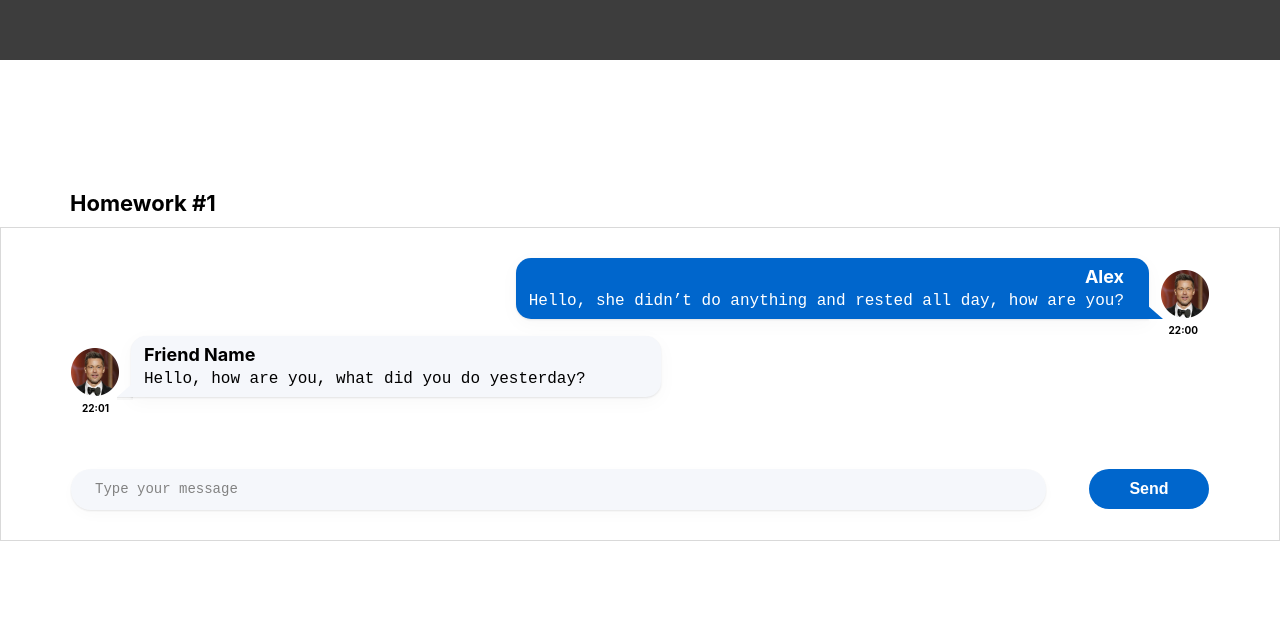
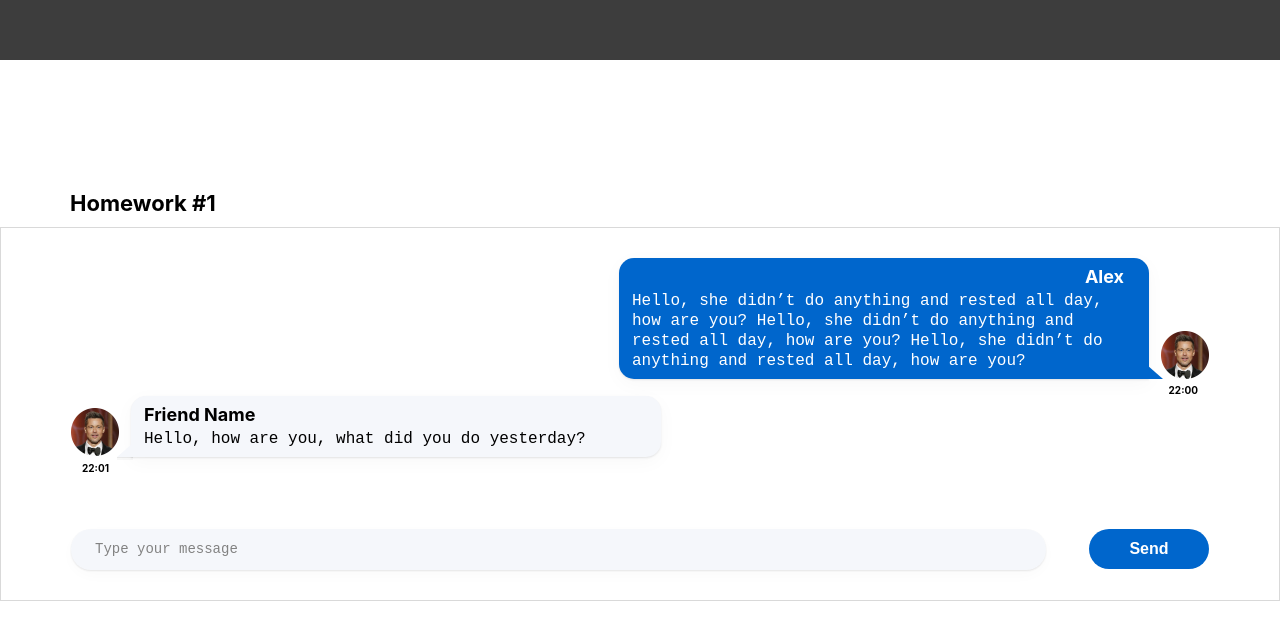
Before and after one commit to Photi31/homework-with-autotest, a React (Create React App) app: page / in a window 1280 px wide. Shown: the part 190-830 px from the top of the page. Built offline with nearby package versions, Linux system fonts and the light colour scheme.

Commit message:
Fixed a bug with word wrapping when content is overflowing and avatar shifting.

```diff
--- a/src/s2-homeworks/hw01/HW1.tsx
+++ b/src/s2-homeworks/hw01/HW1.tsx
@@ -34,7 +34,7 @@ export const message0: MessageType = {
         name: 'Alex',  // можно менять
     },
     message: {
-        text: 'Hello, she didn’t do anything and rested all day, how are you?', // можно менять
+        text: 'Hello, she didn’t do anything and rested all day, how are you? Hello, she didn’t do anything and rested all day, how are you? Hello, she didn’t do anything and rested all day, how are you?', // можно менять
         time: '22:00', // можно менять
     },
 }
--- a/src/s2-homeworks/hw01/message/Message.module.css
+++ b/src/s2-homeworks/hw01/message/Message.module.css
@@ -7,24 +7,24 @@
 .imageAndText {
     display: flex;
     flex-direction: row-reverse;
+    align-items: end;
 
 }
 
 .imageAndText img {
     width: 48px;
     height: 48px;
-    margin-top: 12px;
 }
 
 .text {
     position: relative;
-    min-width: 530px;
-    min-height: 60px;
+    max-width: 530px;
     margin-right: 12px;
     background: #0066CC;
     box-shadow: 0px 5px 20px rgba(29, 33, 38, 0.03), 0px 1px 2px rgba(29, 33, 38, 0.1);
     padding: 8px 25px 8px 13px;
     border-radius: 15px 15px 0 15px;
+
 }
 
 .text:after {
@@ -52,6 +52,7 @@
     font-size: 16px;
     line-height: 20px;
     color: #FFFFFF;
+    white-space: normal;
 }
 
 .time {
```
